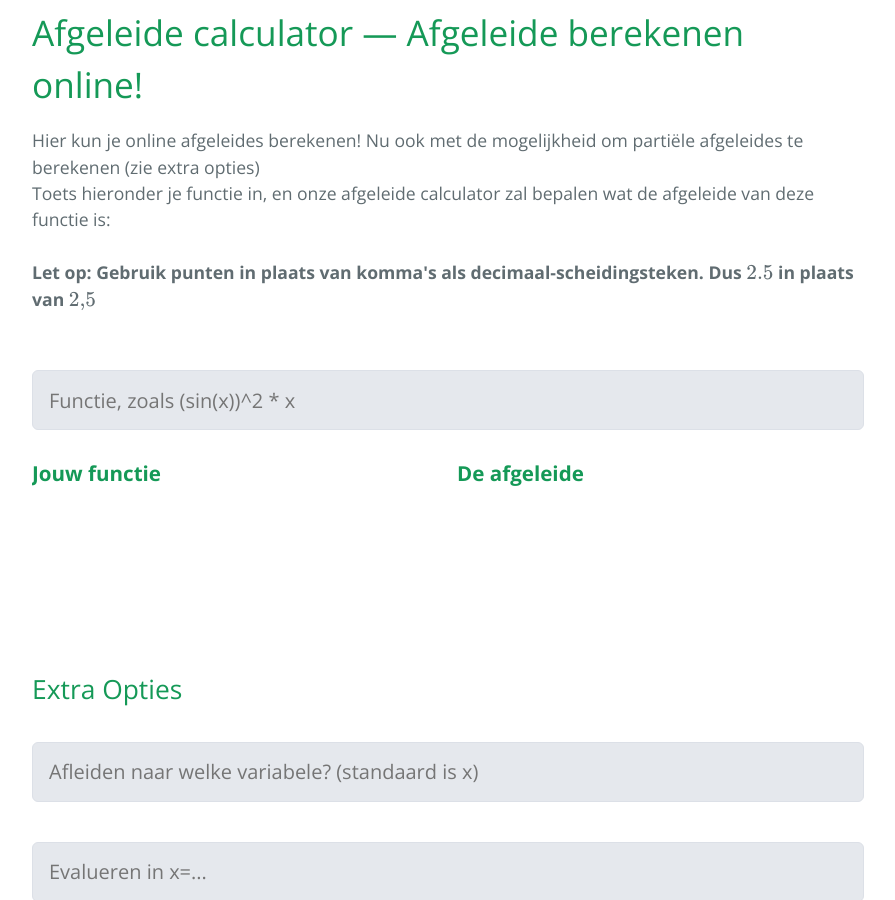
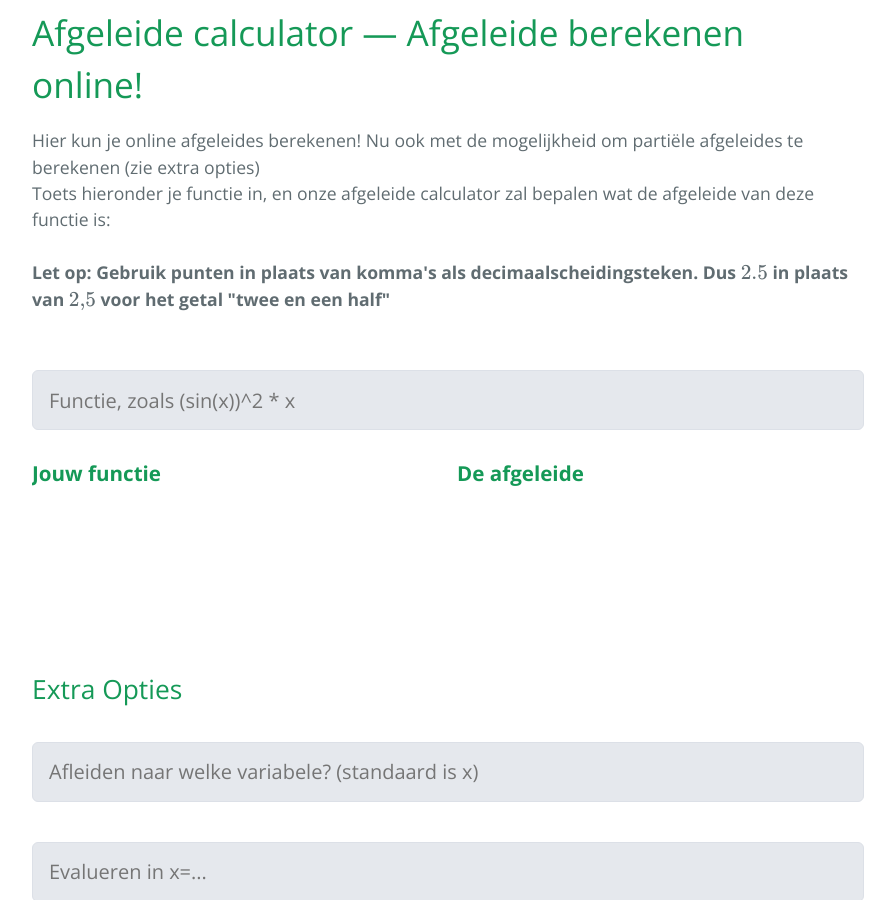
Before and after one commit to wiskundevragen/wiskundevragen.github.io, a Jekyll site: the page built from afgeleides/afgeleide-calculator.html, in a window 1280 px wide and 900 px high, scrolled down 486 px. Shown: the whole window, without its empty margins (192-1087 px from the left). Built offline with Jekyll 4.4.1, drawn with Linux system fonts in a browser that asks for light colours.

Commit message:
text change

```diff
--- a/afgeleides/afgeleide-calculator.html
+++ b/afgeleides/afgeleide-calculator.html
@@ -8,8 +8,8 @@ Hier kun je online afgeleides berekenen! Nu ook met de mogelijkheid om partiële
 Toets hieronder je functie in, en onze afgeleide calculator zal bepalen wat de afgeleide van deze functie is:
 <br>
 <br>
-<b>Let op: Gebruik punten in plaats van komma's als decimaal-scheidingsteken. Dus <mathEl data="2.5">2.5</mathEl> in
-	plaats van <mathEl data="2{,}5">2,5</mathEl></b>
+<b>Let op: Gebruik punten in plaats van komma's als decimaalscheidingsteken. Dus <mathEl data="2.5">2.5</mathEl> in
+	plaats van <mathEl data="2{,}5">2,5</mathEl> voor het getal "twee en een half"</b>
 <br>
 <br>
 <div style='margin-bottom: 20px;'>
```
